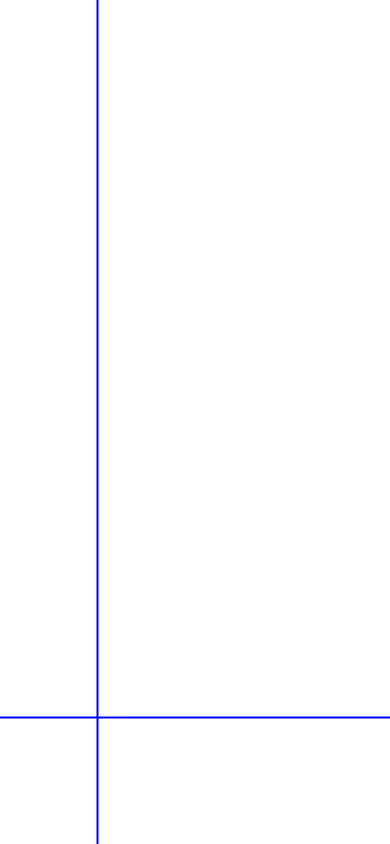
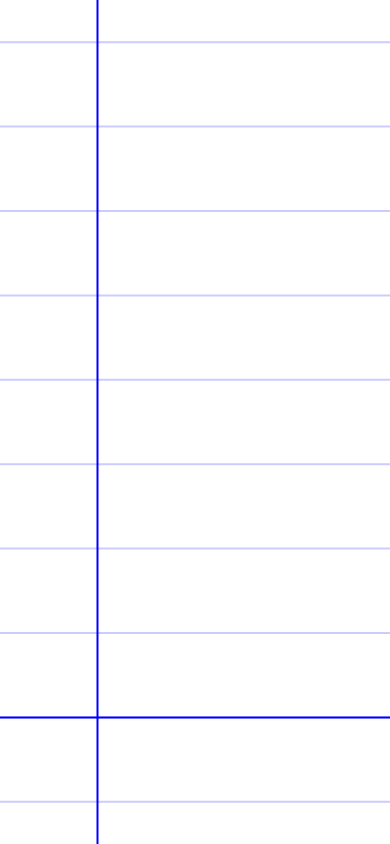
Before and after one commit to curiousdragon/visualizer, a React Native app in the folder visualizer/: screen / in a window 390 px wide. Built offline with nearby package versions, Linux system fonts and the light colour scheme.

Commit message:
moved drawing grid lines and axes to Grid.js: x axis and y axis are drawn, and the x axis parallel gridlines are also drawn

```diff
--- a/visualizer/App.js
+++ b/visualizer/App.js
@@ -1,6 +1,5 @@
 import React from 'react';
 import { View, StyleSheet, Dimensions } from 'react-native';
-import Svg, { Line, Circle, Rect } from 'react-native-svg';
 
 import Drawer from './Drawer';
 
--- a/visualizer/Drawer.js
+++ b/visualizer/Drawer.js
@@ -2,68 +2,16 @@ import React from 'react';
 import { View, StyleSheet, Dimensions } from 'react-native';
 import Svg, { Line, Circle, Rect } from 'react-native-svg';
 
-class Axis extends React.Component {
-	constructor(props) {
-		super(props);
-		this.state={
-			height: this.props.height,
-			width: this.props.width,
-			x1: "100",
-			y1: "100",
-			x2: "100",
-			y2: "100",
-			stroke: "blue",
-			strokeWidth: "2"
-		};
-	}
-
-	setPos(x1, y1, x2, y2) {
-		this.state.x1 = x1;
-		this.state.y1 = y1;
-		this.state.x2 = x2;
-		this.state.y2 = y2;
-	}
-
-	render() {
-		return (
-			<Line
-			x1={this.state.x1} y1={this.state.y1}
-			x2={this.state.x2} y2={this.state.y2}
-			stroke={this.state.stroke}
-			strokeWidth={this.state.strokeWidth} />
-		);
-	}
-}
-
-class AxisX extends Axis {
-	constructor(props) {
-		super(props);
-		var height = this.state.height * 0.85;
-		var width = this.state.width;
-		super.setPos("0", height, width, height);
-	}
-}
-
-class AxisY extends Axis {
-	constructor(props) {
-		super(props);
-		var height = this.state.height;
-		var width = this.state.width * 0.25;
-		super.setPos(width, 0, width, height);
-	}
-}
+import Grid from './Grid';
 
 export default class Drawer extends React.Component {
   render() {
 		var { height, width } = Dimensions.get('window')
     return (
-      <View style={styles.viewContainer}>
-				<Svg height={height} width={width}>
-					<AxisX height={height} width={width} />
-					<AxisY height={height} width={width} />
-				</Svg>
+			<View style={styles.viewContainer}>
+				<Grid height={height} width={width} />
 			</View>
-    );
+		);
   }
 }
 
--- /dev/null
+++ b/visualizer/Grid.js
@@ -0,0 +1,185 @@
+import React from 'react';
+import { View, StyleSheet, Dimensions } from 'react-native';
+import Svg, { Line, Circle, Rect } from 'react-native-svg';
+
+const xAxisFactor = 0.85;
+const yAxisFactor = 0.25;
+
+export default class Grid extends React.Component {
+	constructor(props) {
+		super(props);
+		this.state={
+			height: this.props.height,
+			width: this.props.width
+		};
+	}
+
+  render() {
+		var height = this.state.height
+		var width = this.state.width
+    return (
+      <View style={styles.viewContainer}>
+				<Svg height={height} width={width}>
+					<AxisX height={height} width={width} />
+					<AxisY height={height} width={width} />
+					<GridX height={height} width={width} />
+				</Svg>
+			</View>
+    );
+  }
+}
+
+
+class Axis extends React.Component {
+	constructor(props) {
+		super(props);
+		this.state={
+			height: this.props.height,
+			width: this.props.width,
+			x1: "100",
+			y1: "100",
+			x2: "100",
+			y2: "100",
+			stroke: "blue",
+			strokeWidth: "2",
+			strokeOpacity: "1",
+		};
+	}
+
+	setPos(x1, y1, x2, y2) {
+		this.state.x1 = x1;
+		this.state.y1 = y1;
+		this.state.x2 = x2;
+		this.state.y2 = y2;
+	}
+
+	setPosX(x) {
+		this.state.x1 = x;
+		this.state.x2 = x;
+	}
+
+	setPosY(y) {
+		this.state.y1 = y;
+		this.state.y2 = y;
+	}
+
+	setStrokeOpacity(opacity) {
+		this.state.strokeOpacity = opacity;
+	}
+
+	render() {
+		return (
+			<Line
+			x1={this.state.x1} y1={this.state.y1}
+			x2={this.state.x2} y2={this.state.y2}
+			stroke={this.state.stroke}
+			strokeWidth={this.state.strokeWidth}
+			strokeOpacity={this.state.strokeOpacity} />
+		);
+	}
+}
+
+class AxisX extends Axis {
+	constructor(props) {
+		super(props);
+		var height = this.state.height * xAxisFactor;
+		var width = this.state.width;
+		super.setPos("0", height, width, height);
+	}
+}
+
+class AxisY extends Axis {
+	constructor(props) {
+		super(props);
+		var height = this.state.height;
+		var width = this.state.width * yAxisFactor;
+		super.setPos(width, 0, width, height);
+	}
+}
+
+
+class LineX extends AxisX {
+	constructor(props) {
+		super(props);
+		super.setStrokeOpacity("0.2");
+		var height = this.props.height * 0.85;
+		var width = this.props.width;
+		super.setPos("0", height, width, height);
+		super.setPosY(this.props.y);
+	}
+}
+
+class GridX extends React.Component {
+	constructor(props) {
+		super(props);
+		this.state={
+			height: this.props.height,
+			width: this.props.width,
+		};
+	}
+
+	generateLines(numOfLines) {
+		var lines = [];
+		var delta_y = 50;
+		for (let i=0; i < numOfLines; i++) {
+			var offset = "" + this.state.height + delta_y * i
+			lines.push([ i, offset ]);
+			console.warn(offset)
+		}
+		return lines;
+	}
+
+
+
+	generate(numOfLines) {
+		var lines = [];
+		var delta_y = this.state.height / numOfLines;
+
+		var initial = this.state.height * xAxisFactor;
+		var difference = this.state.height - initial;
+
+		if (difference >= delta_y) {
+			initial = initial + delta_y * (Math.floor(difference / delta_y) );
+		}
+
+		for (let i=0; i < numOfLines; i++) {
+			var offset = "" + initial - delta_y * (i)
+			lines.push(
+			<LineX
+				height={this.state.height}
+				width={this.state.width}
+				y={offset} key={i}/>);
+		}
+		return lines;
+	}
+
+
+	render() {
+		return (
+			<Svg height={this.state.height} width={this.state.width}>
+				{this.generate(10)}
+			</Svg>
+		);
+	}
+}
+
+
+
+
+
+
+
+
+
+
+const styles = StyleSheet.create({
+	viewContainer: {
+		flex: 1,
+		justifyContent: 'center',
+		alignItems: 'center'
+	},
+
+  inputContainer: {
+		flex: 0.1
+	}
+});
```
